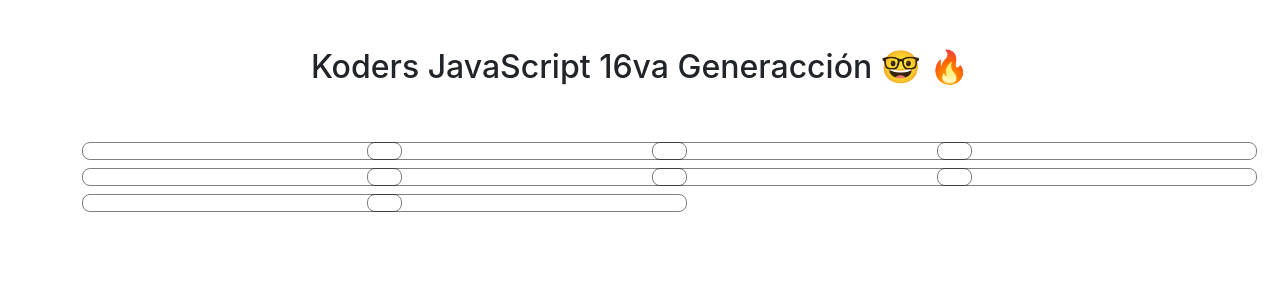
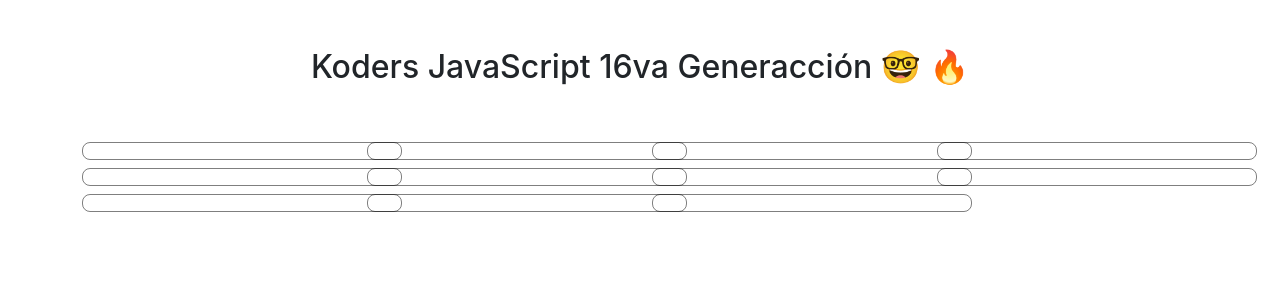
Before and after one commit to EveFer/git-flow-16js, a React (Create React App) app: page / in a window 1280 px wide. Shown: the top 300 px of the page. Built offline with nearby package versions, Linux system fonts and the light colour scheme.

Commit message:
[UPDATE] project base complete

```diff
--- a/src/App.js
+++ b/src/App.js
@@ -55,6 +55,11 @@
           </div>
           <div class="col-12 col-md-4 col-lg-3 mt-2">
             <CardGeneral>
+              {/* llamar componente de  card Heidel */}
+            </CardGeneral>
+          </div>
+          <div class="col-12 col-md-4 col-lg-3 mt-2">
+            <CardGeneral>
               {/* llamar componente de  card fer */}
             </CardGeneral>
           </div>
```
